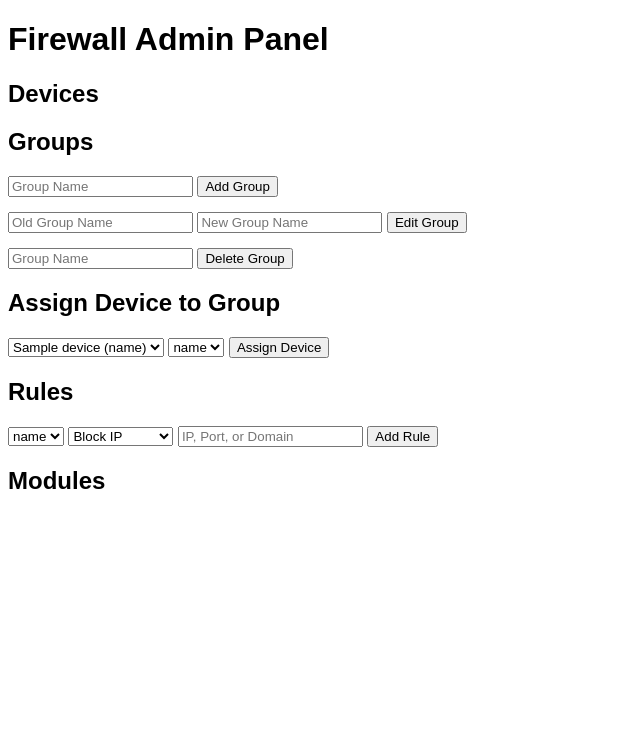
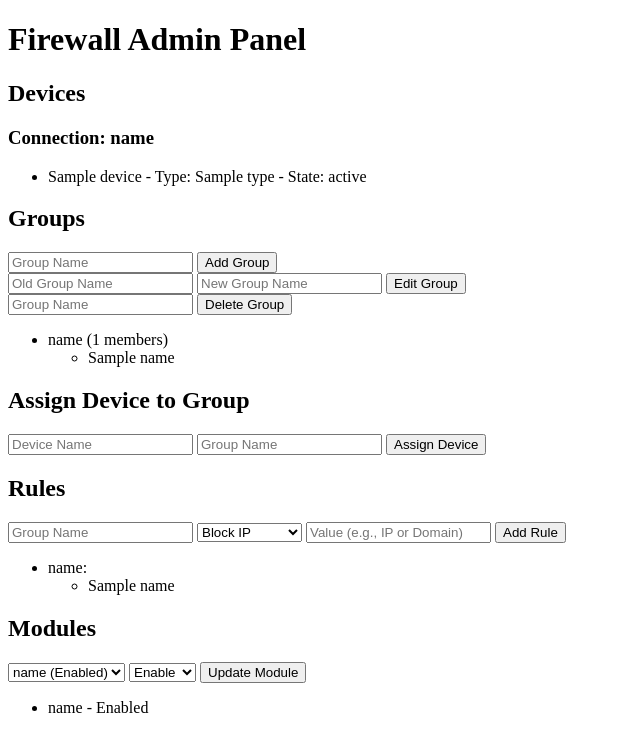
Before and after one commit to nursultan-boop/fw, a Flask app: page / in a window 1280 px wide. Shown: the top 752 px of the page, without its empty margins (0-640 px from the left). Run offline with Flask 3, Linux system fonts and the light colour scheme; a database or web service that is not in the repository returns one stand-in record (values such as "Sample title"); data that the repository does not hold is empty.

Commit message:
reverting

```diff
--- a/admin_panel/app.py
+++ b/admin_panel/app.py
@@ -1,3 +1,4 @@
+
 # admin_panel/app.py
 from flask import Flask, render_template, request, redirect, url_for
 import requests
@@ -45,21 +46,10 @@ def assign_device():
 def add_rule():
     rule = {
         'group': request.form['group'],
-        'rule_type': request.form['rule_type'],
-        'rule_value': request.form['rule_value']
+        'rule': request.form['rule']
     }
     requests.post(f'{API_URL}/rules', json=rule)
     return redirect(url_for('index'))
-
-@app.route('/delete_rule', methods=['POST'])
-def delete_rule():
-    rule = {
-        'group': request.form['group'],
-        'rule': request.form['rule']
-    }
-    requests.delete(f'{API_URL}/rules', json=rule)
-    return redirect(url_for('index'))
-
 
 @app.route('/manage_module', methods=['POST'])
 def manage_module():
--- a/admin_panel/templates/index.html
+++ b/admin_panel/templates/index.html
@@ -1,170 +1,97 @@
+
 <!-- admin_panel/templates/index.html -->
 <!DOCTYPE html>
 <html>
 <head>
     <title>Firewall Admin Panel</title>
-    <style>
-        /* Add basic styling for better presentation */
-        body { font-family: sans-serif; }
-        h2 { margin-top: 20px; }
-        form { margin-bottom: 15px; }
-        ul { list-style-type: disc; margin-left: 30px; }
-        .rule-item { display: flex; align-items: center; margin-bottom: 5px; }
-        .rule-item button { margin-left: 10px; }
-    </style>
 </head>
 <body>
     <h1>Firewall Admin Panel</h1>
 
     <h2>Devices</h2>
-    <div id="devices-list">
-        </div>
+    {% for connection, devices in devices.items() %}
+        <h3>Connection: {{ connection }}</h3>
+        <ul>
+            {% for device in devices %}
+                <li>{{ device.device }} - Type: {{ device.type }} - State: {{ device.state }}</li>
+            {% endfor %}
+        </ul>
+    {% endfor %}
 
     <h2>Groups</h2>
     <form action="/add_group" method="POST">
-        <input type="text" name="name" placeholder="Group Name" required>
+        <input type="text" name="name" placeholder="Group Name">
         <button type="submit">Add Group</button>
     </form>
     <form action="/edit_group" method="POST">
-        <input type="text" name="old_name" placeholder="Old Group Name" required>
-        <input type="text" name="new_name" placeholder="New Group Name" required>
+        <input type="text" name="old_name" placeholder="Old Group Name">
+        <input type="text" name="new_name" placeholder="New Group Name">
         <button type="submit">Edit Group</button>
     </form>
     <form action="/delete_group" method="POST">
-        <input type="text" name="name" placeholder="Group Name" required>
+        <input type="text" name="name" placeholder="Group Name">
         <button type="submit">Delete Group</button>
     </form>
-    <div id="groups-list">
-        </div>
+    <ul>
+        {% for name, members in groups.items() %}
+            <li>{{ name }} ({{ members|length }} members)
+                <ul>
+                    {% for member in members %}
+                        <li>{{ member }}</li>
+                    {% endfor %}
+                </ul>
+            </li>
+        {% endfor %}
+    </ul>
 
     <h2>Assign Device to Group</h2>
     <form action="/assign_device" method="POST">
-        <select name="device" required>
-            {% for connection, devices in devices.items() %}
-                {% for device in devices %}
-                    <option value="{{ device.device }}">{{ device.device }} ({{ connection }})</option>
-                {% endfor %}
-            {% endfor %}
-        </select>
-        <select name="group" required>
-            {% for name, members in groups.items() %}
-                <option value="{{ name }}">{{ name }}</option>
-            {% endfor %}
-        </select>
+        <input type="text" name="device" placeholder="Device Name">
+        <input type="text" name="group" placeholder="Group Name">
         <button type="submit">Assign Device</button>
     </form>
 
     <h2>Rules</h2>
     <form action="/add_rule" method="POST">
-        <select name="group" required>
-            {% for name in groups.keys() %}
-                <option value="{{ name }}">{{ name }}</option>
-            {% endfor %}
-        </select>
-        <select name="rule_type" required>
+        <input type="text" name="group" placeholder="Group Name">
+        <select name="rule">
             <option value="BLOCK_IP">Block IP</option>
             <option value="ALLOW_IP">Allow IP</option>
-            <option value="BLOCK_PORT">Block Port</option>
-            <option value="ALLOW_PORT">Allow Port</option>
             <option value="BLOCK_DOMAIN">Block Domain</option>
             <option value="ALLOW_DOMAIN">Allow Domain</option>
         </select>
-        <input type="text" name="rule_value" placeholder="IP, Port, or Domain" required>
+        <input type="text" name="value" placeholder="Value (e.g., IP or Domain)">
         <button type="submit">Add Rule</button>
     </form>
-    <div id="rules-list">
-        </div>
+    <ul>
+        {% for group, group_rules in rules.items() %}
+            <li>{{ group }}:
+                <ul>
+                    {% for rule in group_rules %}
+                        <li>{{ rule }}</li>
+                    {% endfor %}
+                </ul>
+            </li>
+        {% endfor %}
+    </ul>
 
     <h2>Modules</h2>
-    <div id="modules-list">
-        </div>
-
-    <script>
-        // Example: Use JavaScript to fetch data and dynamically update the UI
-        async function updateDevices() {
-            const response = await fetch('/devices');
-            const devices = await response.json();
-            const devicesList = document.getElementById('devices-list');
-            devicesList.innerHTML = ''; // Clear existing list
-
-            for (const connection in devices) {
-                let connectionHTML = `<h3>Connection: ${connection}</h3><ul>`;
-                devices[connection].forEach(device => {
-                    connectionHTML += `<li>${device.device} - Type: ${device.type} - State: ${device.state}</li>`;
-                });
-                connectionHTML += '</ul>';
-                devicesList.innerHTML += connectionHTML;
-            }
-        }
-
-        async function updateGroups() {
-            const response = await fetch('/groups');
-            const groups = await response.json();
-            const groupsList = document.getElementById('groups-list');
-            groupsList.innerHTML = '';
-
-            for (const groupName in groups) {
-                let groupHTML = `<li>${groupName} (${groups[groupName].length} members) <ul>`;
-                groups[groupName].forEach(member => {
-                    groupHTML += `<li>${member}</li>`;
-                });
-                groupHTML += `</ul></li>`;
-                groupsList.innerHTML += groupHTML;
-            }
-        }
-
-        async function updateRules() {
-            const response = await fetch('/rules');
-            const rules = await response.json();
-            const rulesList = document.getElementById('rules-list');
-            rulesList.innerHTML = '';
-
-            for (const groupName in rules) {
-                let ruleHTML = `<li>${groupName}: <ul>`;
-                rules[groupName].forEach(rule => {
-                    ruleHTML += `<li class="rule-item">${rule}
-                                    <form action="/delete_rule" method="POST" style="display: inline;">
-                                        <input type="hidden" name="group" value="${groupName}">
-                                        <input type="hidden" name="rule" value="${rule}">
-                                        <button type="submit">Delete</button>
-                                    </form>
-                                </li>`;
-                });
-                ruleHTML += `</ul></li>`;
-                rulesList.innerHTML += ruleHTML;
-            }
-        }
-
-        async function updateModules() {
-            const response = await fetch('/modules');
-            const modules = await response.json();
-            const modulesList = document.getElementById('modules-list');
-            modulesList.innerHTML = '';
-
-            for (const moduleName in modules) {
-                let moduleHTML = `<li>${moduleName} - ${modules[moduleName] ? 'Enabled' : 'Disabled'}
-                                    <form action="/manage_module" method="POST" style="display: inline;">
-                                        <input type="hidden" name="module" value="${moduleName}">
-                                        <input type="hidden" name="action" value="${modules[moduleName] ? 'disable' : 'enable'}">
-                                        <button type="submit">${modules[moduleName] ? 'Disable' : 'Enable'}</button>
-                                    </form>
-                                </li>`;
-                modulesList.innerHTML += moduleHTML;
-            }
-        }
-
-        // Call updateDevices initially and periodically (e.g., every 5 seconds)
-        updateDevices();
-        setInterval(updateDevices, 5000);
-
-        updateGroups();
-        setInterval(updateGroups, 5000);
-
-        updateRules();
-        setInterval(updateRules, 5000);
-
-        updateModules();
-        setInterval(updateModules, 5000);
-    </script>
+    <form action="/manage_module" method="POST">
+        <select name="module">
+            {% for module_name, status in modules.items() %}
+                <option value="{{ module_name }}">{{ module_name }} ({{ 'Enabled' if status else 'Disabled' }})</option>
+            {% endfor %}
+        </select>
+        <select name="action">
+            <option value="enable">Enable</option>
+            <option value="disable">Disable</option>
+        </select>
+        <button type="submit">Update Module</button>
+    </form>
+    <ul>
+        {% for module_name, status in modules.items() %}
+            <li>{{ module_name }} - {{ 'Enabled' if status else 'Disabled' }}</li>
+        {% endfor %}
+    </ul>
 </body>
 </html>
```
